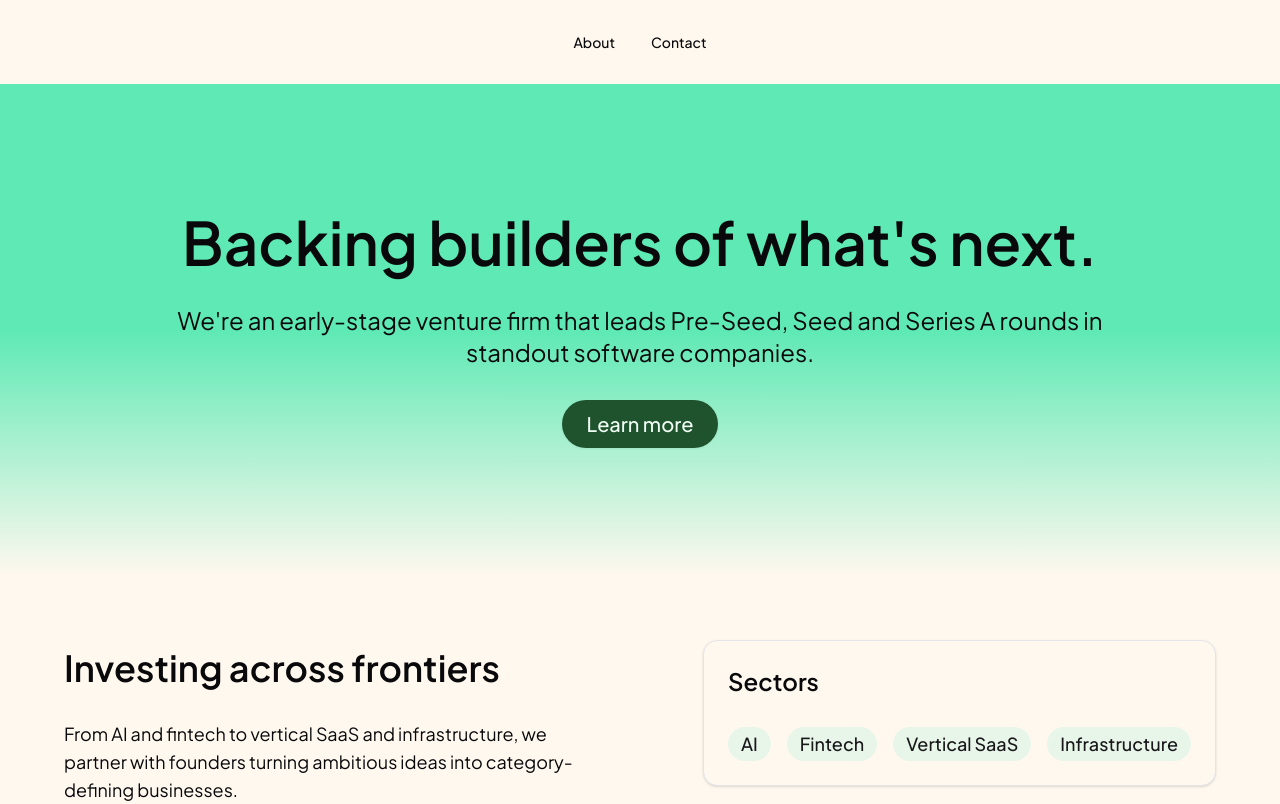
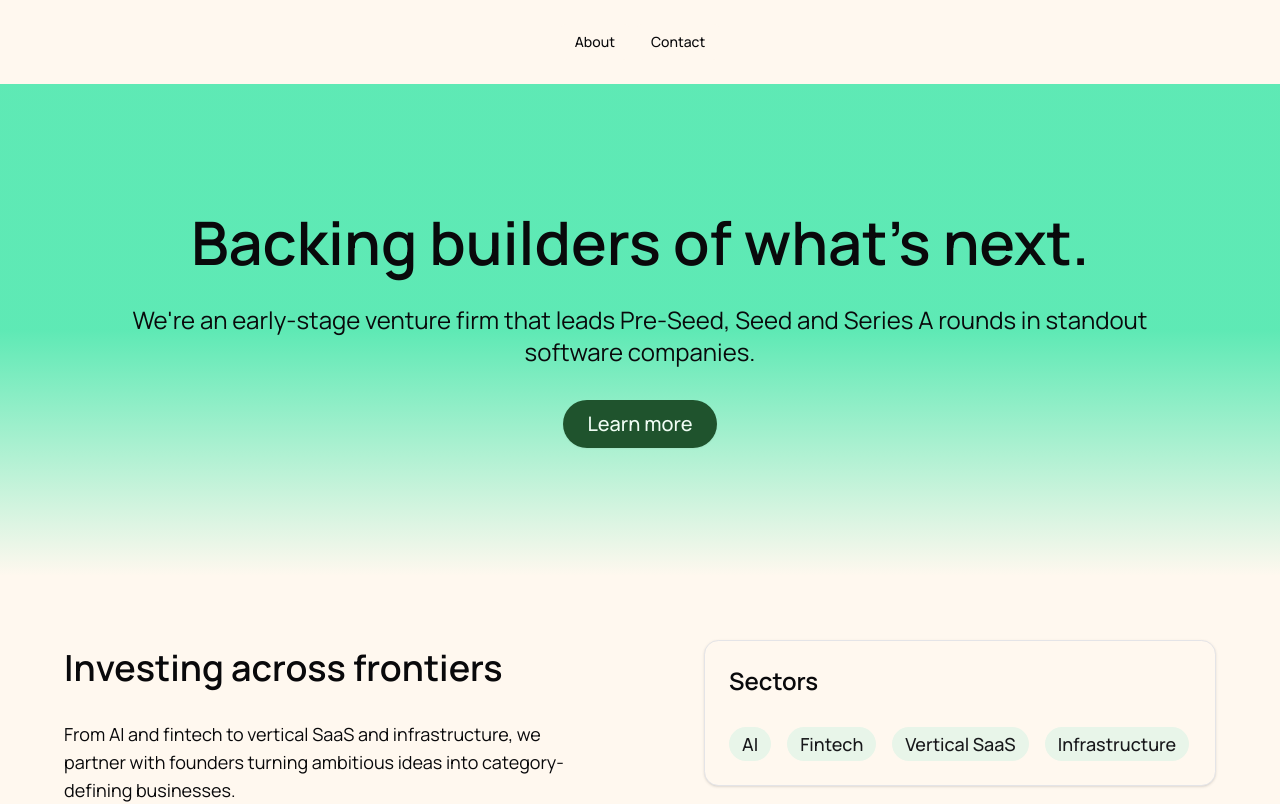
Before and after one commit to genevivef/chestnutventuresgroup.com, a SvelteKit app: page / in a window 1280 px wide. Shown: the top 804 px of the page. Built offline with nearby package versions, Linux system fonts and the light colour scheme.

Commit message:
Update font

```diff
--- a/src/app.css
+++ b/src/app.css
@@ -109,7 +109,7 @@
     --color-sidebar-border: var(--sidebar-border);
     --color-sidebar-ring: var(--sidebar-ring);
 
-    --font-sans: "Plus Jakarta Sans", sans-serif;
+    --font-sans: "Manrope", sans-serif;
 }
 
 @layer base {
@@ -125,7 +125,7 @@
 }
 
 @font-face {
-    font-family: "Plus Jakarta Sans";
+    font-family: "Manrope";
     font-display: swap;
-    src: url("/fonts/PlusJakartaSans.ttf") format("truetype");
+    src: url("/fonts/Manrope.woff2") format("woff2");
 }
```
Also changed, not shown: static/fonts/Manrope.woff2 (added), static/fonts/PlusJakartaSans.ttf (deleted).
